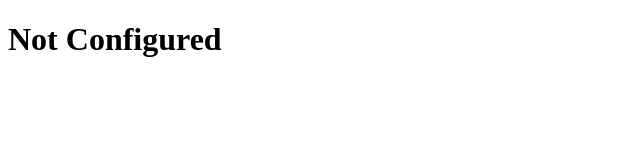
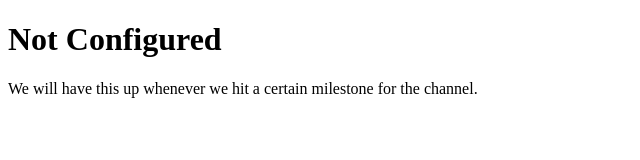
Before and after one commit to NotAvailableNotAvailable/miniature-tribble, a plain HTML site: page notcfgd.html in a window 1280 px wide. Shown: the whole page, without its empty margins (0-640 px from the left). Drawn offline with Linux system fonts and the light colour scheme.

Commit message:
More context
More context

```diff
--- a/notcfgd.html
+++ b/notcfgd.html
@@ -12,5 +12,6 @@
     </head>
     <body>
       <h1>Not Configured</h1>
+        We will have this up whenever we hit a certain milestone for the channel.
     </body>
 </html>
```
